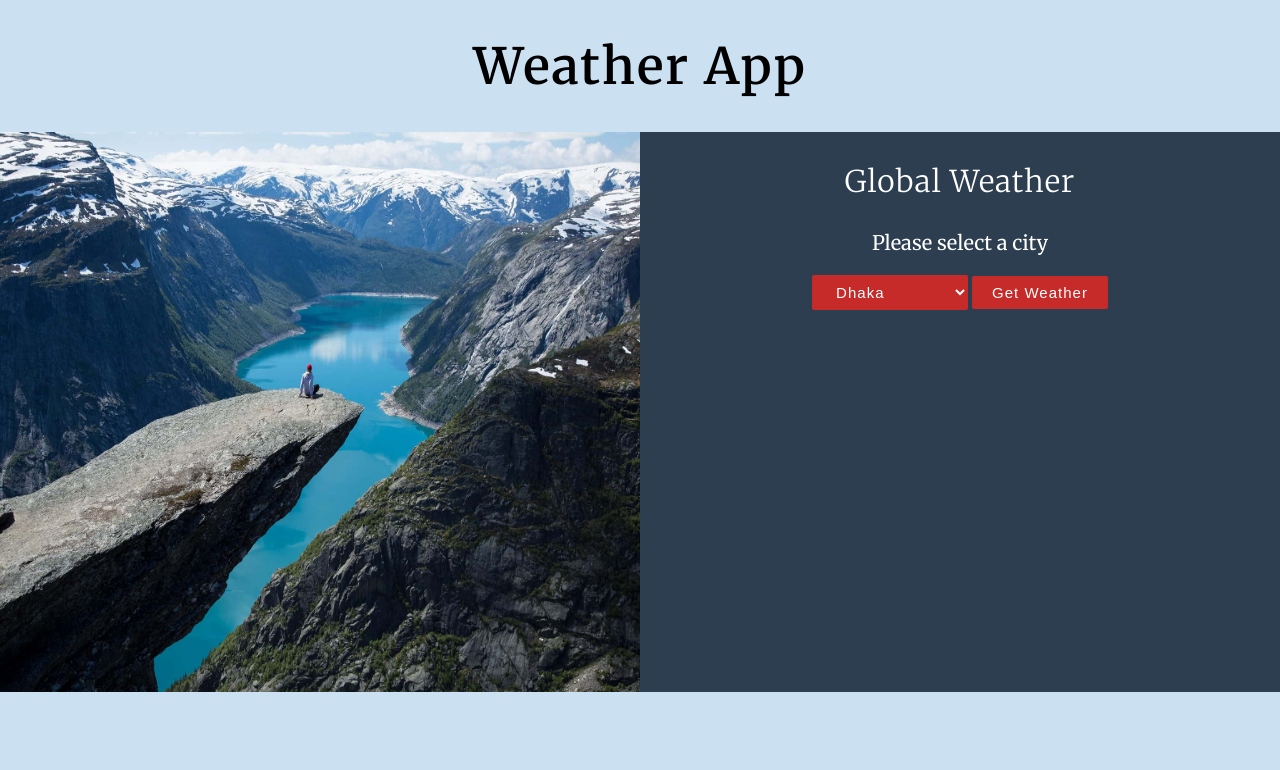
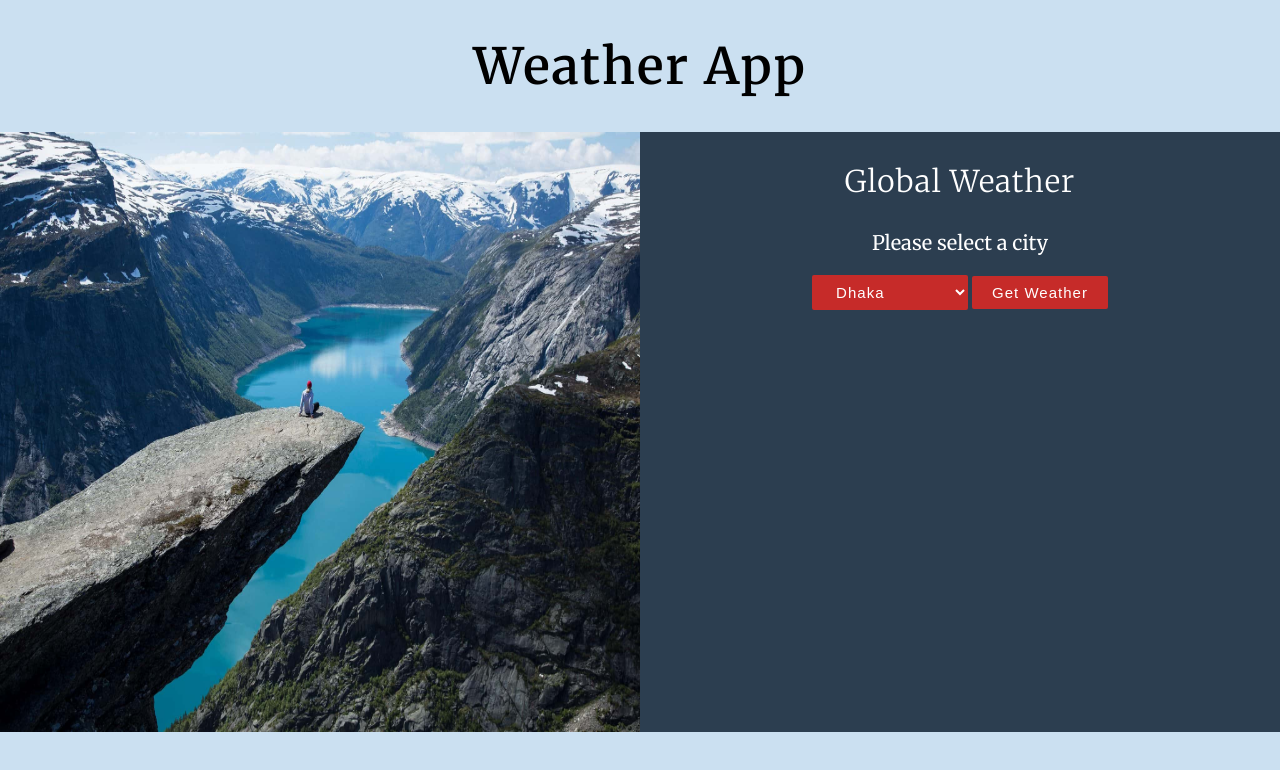
Before and after one commit to mithhu/weather-app, a React (Create React App) app: page / in a window 1280 px wide. Shown: the top 770 px of the page. Built offline with nearby package versions, Linux system fonts and the light colour scheme; no server answers.

Commit message:
increaed vh

```diff
--- a/src/App.css
+++ b/src/App.css
@@ -13,7 +13,7 @@ body {
 
 .localWeather__container {
   background-image: url(../src/img/local-min.jpg);
-  height: 70vh;
+  height: 75vh;
   width: 100%;
   background-size: 100% 100%;
   background-position: center center;
@@ -85,7 +85,7 @@ option {
 
 .container {
   display: flex;
-  height: 70vh;
+  height: 75vh;
   text-align: center;
 }
 
```
